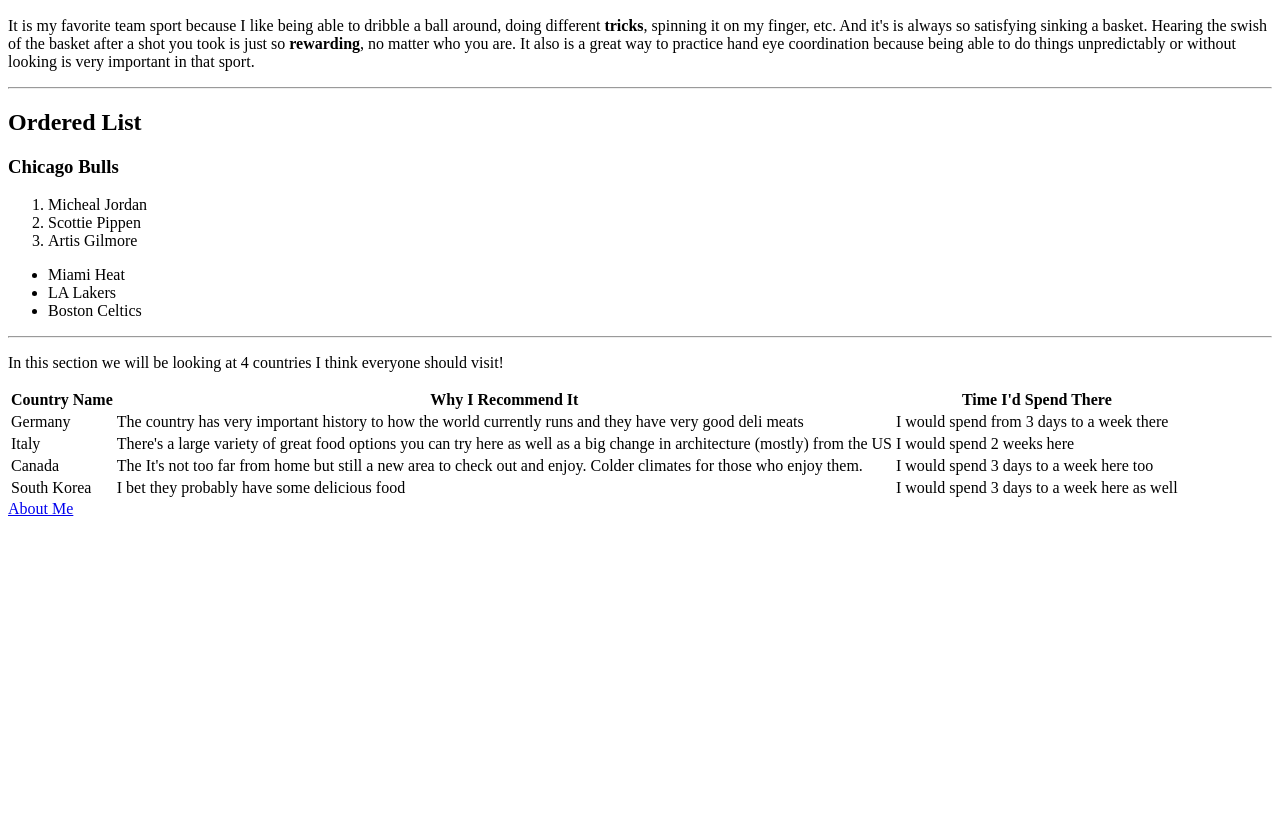
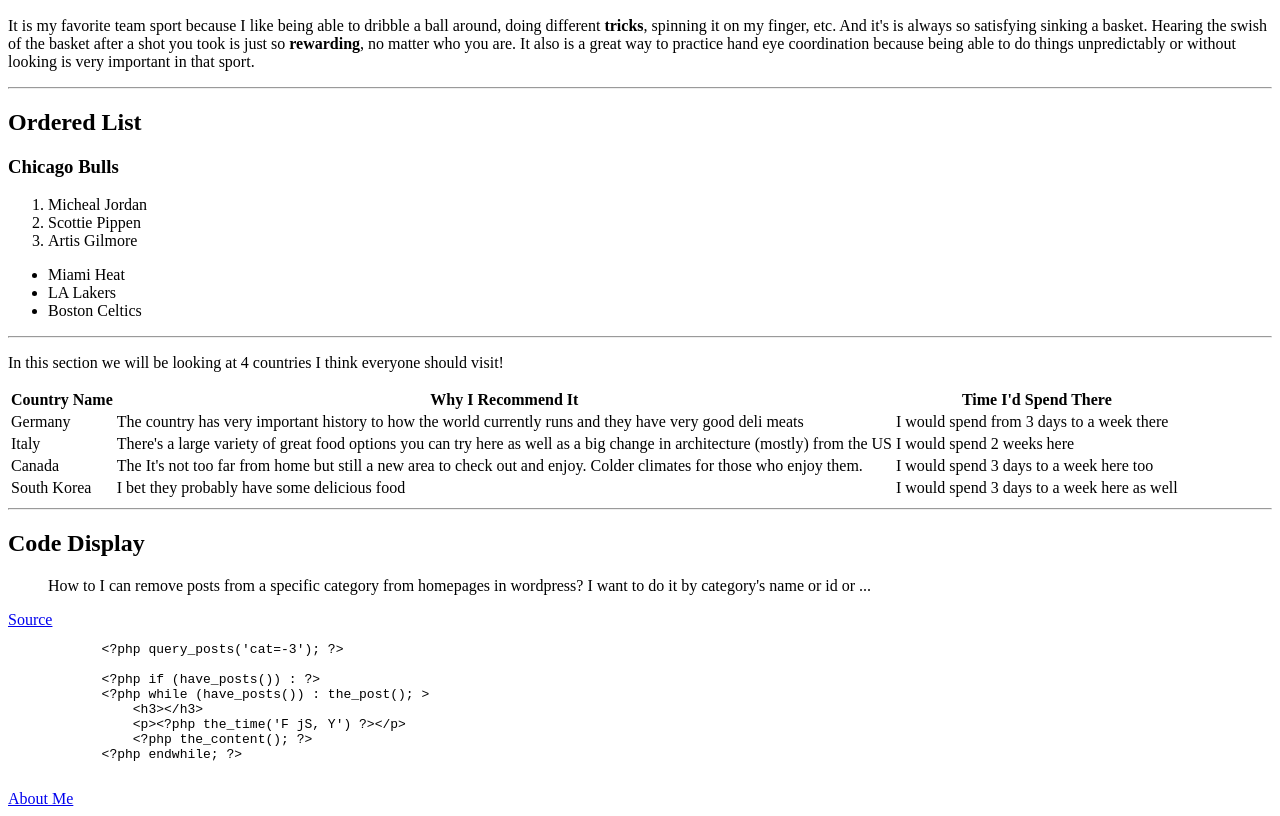
Before and after one commit to 44-563-Web-Apps-S23/44563-webapps-assignment-3-WyattMorgan20, a plain HTML site: page index.html in a window 1280 px wide. Shown: the part 110-926 px from the top of the page. Before the commit the page ends 800 px from the top, so only its background shows below. Drawn offline with Linux system fonts and the light colour scheme.

Commit message:
Added Pre function and Blockquote
Added code in a pre function and a blockquote from stack overflow

```diff
--- a/index.html
+++ b/index.html
@@ -54,6 +54,22 @@
                 <td>I would spend 3 days to a week here as well</td>
             </tr>
         </table>
+        <hr>
+        <h2>Code Display</h2>
+        <blockquote cite="https://stackoverflow.com/questions/10022305/remove-posts-from-a-specific-category-from-homepages" >
+            How to I can remove posts from a specific category from homepages
+            in wordpress? I want to do it by category's name or id or ...</blockquote>
+            <a href="https://stackoverflow.com/questions/10022305/remove-posts-from-a-specific-category-from-homepages">Source</a>
+        <pre>
+            &lt?php query_posts('cat=-3'); ?&gt;
+
+            &lt?php if (have_posts()) : ?&gt
+            &lt?php while (have_posts()) : the_post(); &gt
+                &lth3&gt&lt/h3&gt
+                &ltp>&lt?php the_time('F jS, Y') ?>&lt/p&gt
+                &lt?php the_content(); ?&gt
+            &lt?php endwhile; ?&gt
+        </pre>
     </body>
     <footer>
         <a href="aboutme.html">About Me</a>
```
